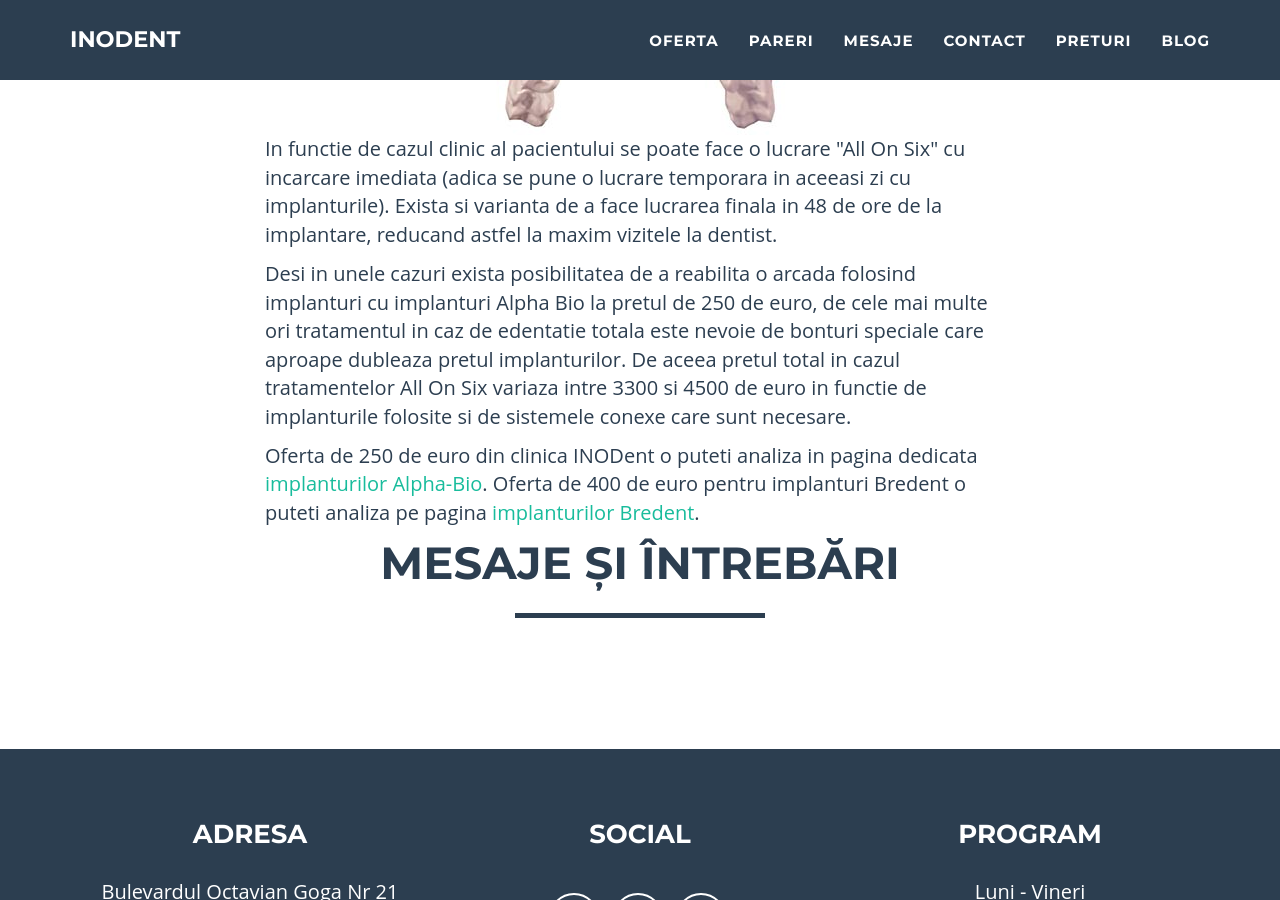
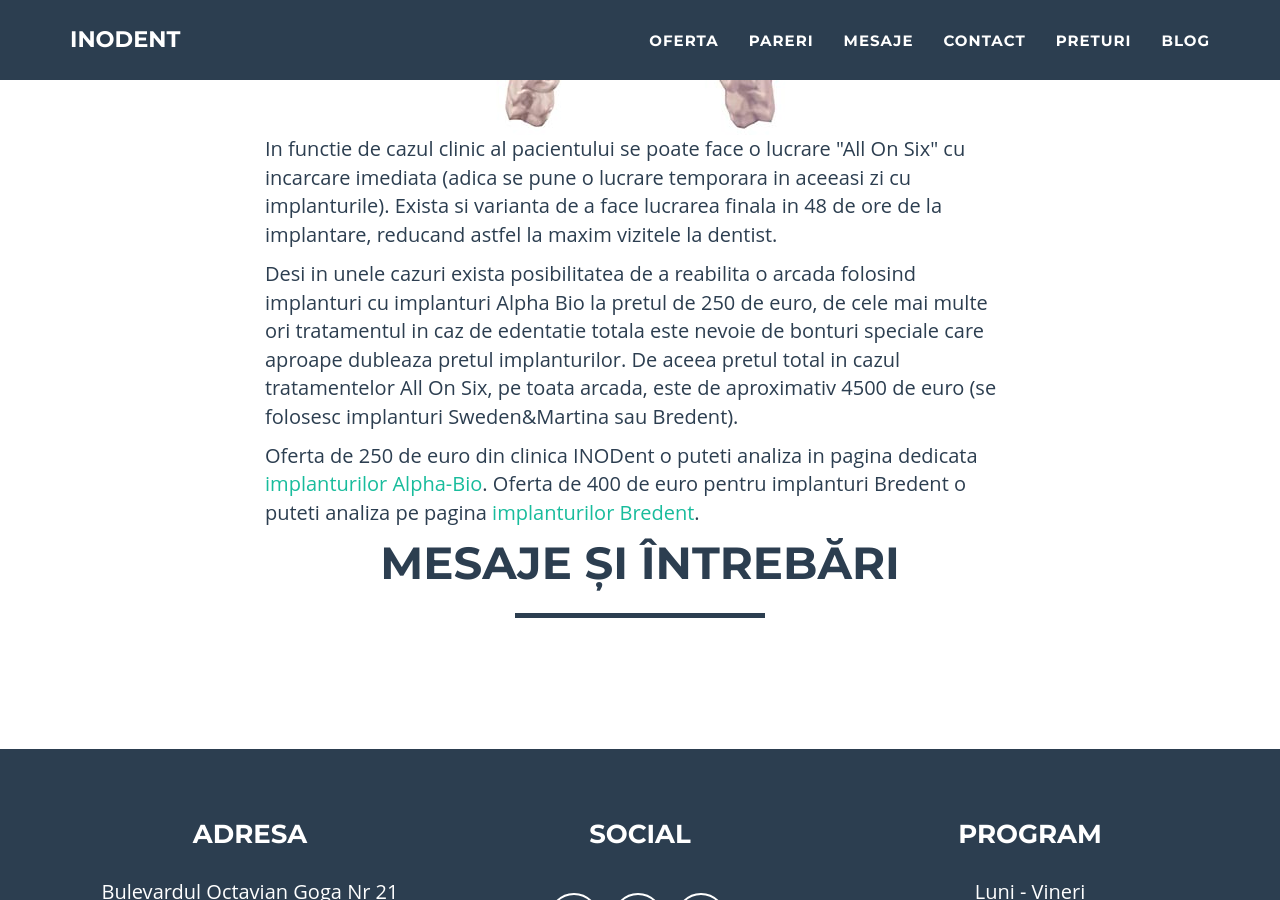
Before and after one commit to littledentgopo/offerdent, a Jekyll site: the page built from _posts/2017-05-04-cat-costa-implant-dentar-toata-gura.html, in a window 1280 px wide and 900 px high, scrolled down 1637 px. Built offline with Jekyll 4.4.1, drawn with Linux system fonts in a browser that asks for light colours; comment, search, counter and statistics services are not loaded.

Commit message:
change price to 4500

```diff
--- a/_posts/2017-05-04-cat-costa-implant-dentar-toata-gura.html
+++ b/_posts/2017-05-04-cat-costa-implant-dentar-toata-gura.html
@@ -24,7 +24,7 @@ Solutia de implant dentar total este necesara pentru pacientii cu edentatie tota
 In functie de cazul clinic al pacientului se poate face o lucrare "All On Six" cu incarcare imediata (adica se pune o lucrare temporara in aceeasi zi cu implanturile). Exista si varianta de a face lucrarea finala in 48 de ore de la implantare, reducand astfel la maxim vizitele la dentist.
 </p>
 
-<p>Desi in unele cazuri exista posibilitatea de a reabilita o arcada folosind implanturi cu implanturi Alpha Bio la pretul de 250 de euro, de cele mai multe ori tratamentul in caz de edentatie totala este nevoie de bonturi speciale care aproape  dubleaza pretul implanturilor. De aceea pretul total in cazul tratamentelor All On Six variaza intre 3300 si 4500 de euro in functie de implanturile folosite si de sistemele conexe care sunt necesare.</p>
+<p>Desi in unele cazuri exista posibilitatea de a reabilita o arcada folosind implanturi cu implanturi Alpha Bio la pretul de 250 de euro, de cele mai multe ori tratamentul in caz de edentatie totala este nevoie de bonturi speciale care aproape dubleaza pretul implanturilor. De aceea pretul total in cazul tratamentelor All On Six, pe toata arcada, este de aproximativ 4500 de euro (se folosesc implanturi Sweden&amp;Martina sau Bredent).</p>
 
 
 <p>
```
